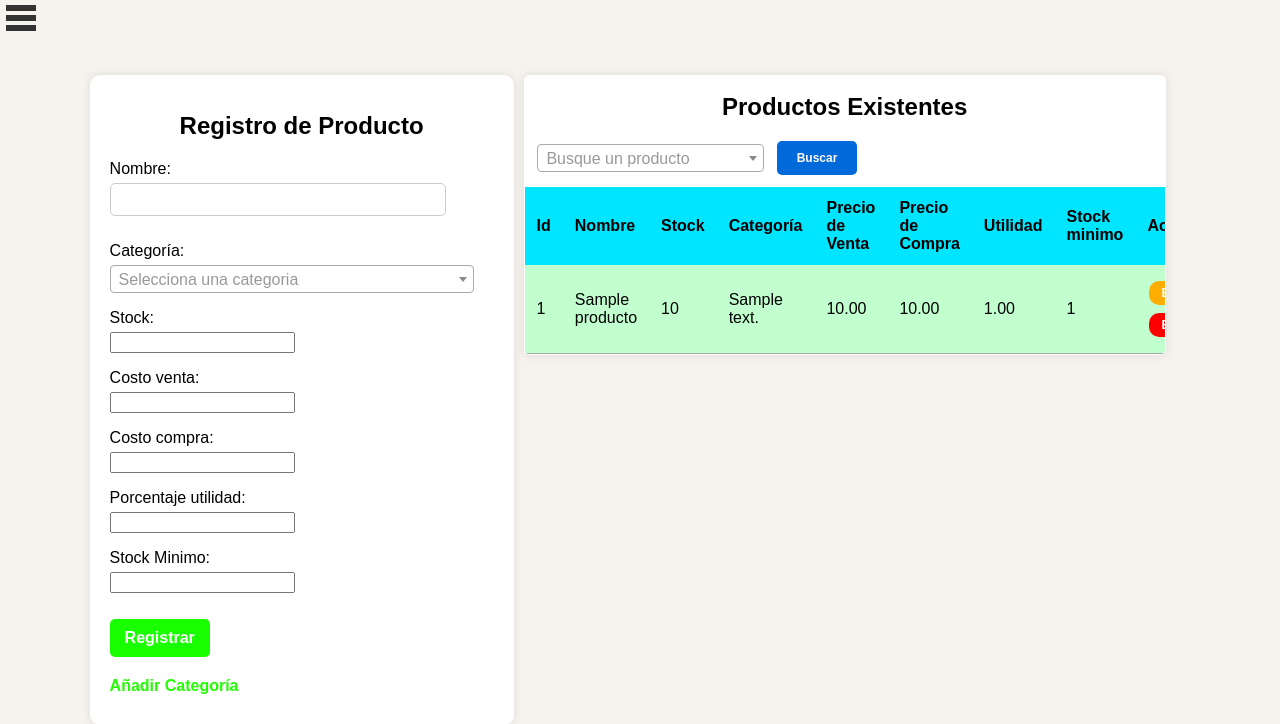
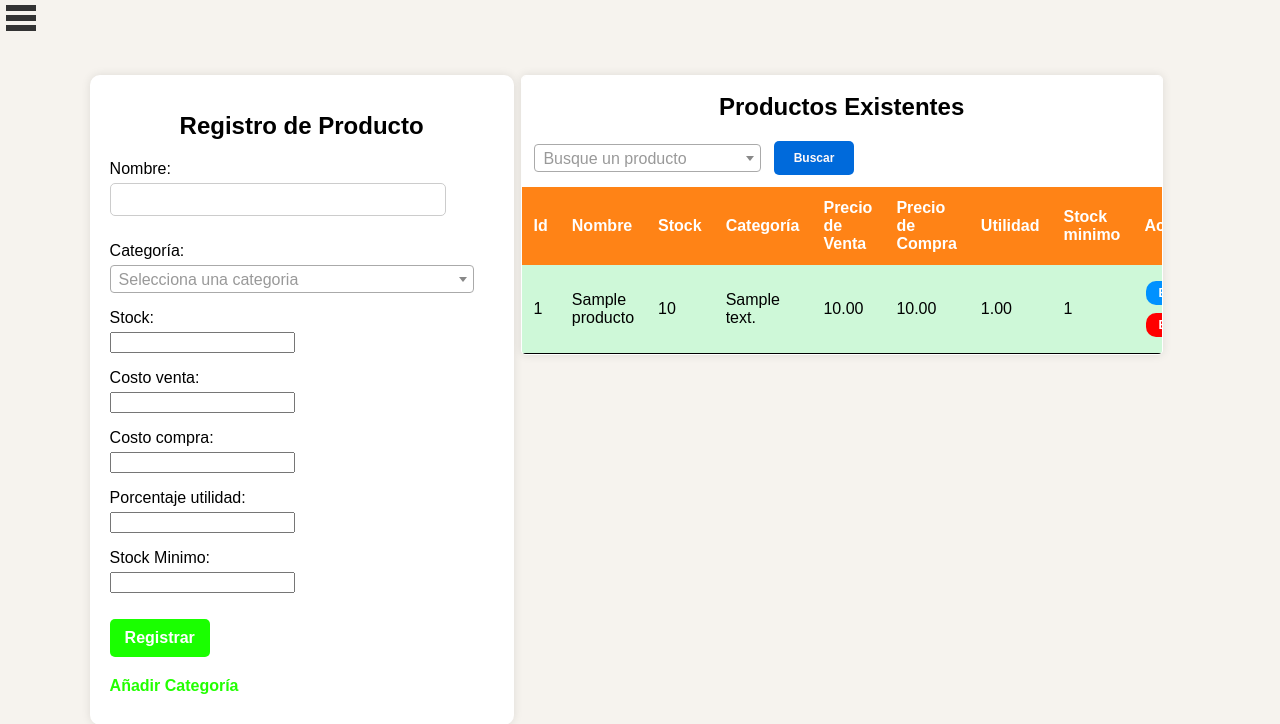
Before and after one commit to Cyrc3/estadias2, a Django app: page /registrar_inventario/ in a window 1280 px wide. Shown: the top 724 px of the page. Run offline with Django 3.2, Linux system fonts and the light colour scheme; tables that the repository leaves empty hold one stand-in row (values such as "Sample post"); some libraries are stand-ins or nearby versions.

Commit message:
colorezzz

```diff
--- a/estadias1/estadias1/static/styles/styles.css
+++ b/estadias1/estadias1/static/styles/styles.css
@@ -16,16 +16,17 @@ body {
     border-radius: 10px;
     box-shadow: 0 0 10px rgba(0, 0, 0, 0.1);
     width: 45%;
-    margin-right: 10px;
+    margin-right: 7px;
     margin-left: 7%;
     float: left;
     width: 30%;
+
 }
 
 /* Estilos para la tabla */
 .table-container {
     width: 50%; /* Ajusta el ancho según tus necesidades */
-    max-height: 525px; /* Establece la altura máxima deseada */
+    max-height: 620px; /* Establece la altura máxima deseada */
     overflow-y: auto; /* Habilita el scroll vertical */
     border: 1px solid #ffffff;
     background-color: #fff;
@@ -101,18 +102,19 @@ table {
 }
 
 thead {
-    background-color: #00e5ff;
+    background-color: #ff8316;
 }
 
+
 thead th {
-    color: rgb(0, 0, 0);
+    color: rgb(255, 255, 255);
     padding: 12px;
     text-align: left;
     font-weight: bold;
 }
 
 tbody tr {
-    border-bottom: 1px solid #a9a6a6;
+    border-bottom: 1px solid #000000;
 }
 
 tbody td {
@@ -127,15 +129,15 @@ tbody tr:nth-child(even) {
 
 /* Estilos para las filas según el nivel de stock */
 .high-stock {
-    background-color: #c1ffcf; /* Verde claro */
+    background-color: #cef8d8; /* Verde claro */
 }
 
 .medium-stock {
-    background-color: #f9ebbe; /* Amarillo claro */
+    background-color: #f4ebc2; /* Amarillo claro */
 }
 
 .low-stock {
-    background-color: #fad5d8; /* Rojo claro */
+    background-color: #fecece; /* Rojo claro */
 }
 
 #buscarProducto{
@@ -166,7 +168,7 @@ select[name="q"]{
 
 
 #editarBtn {
-    background-color: rgb(255, 174, 0);
+    background-color: rgb(0, 145, 255);
     border: none;
     color: white;
     padding: 5px 12px;
```
